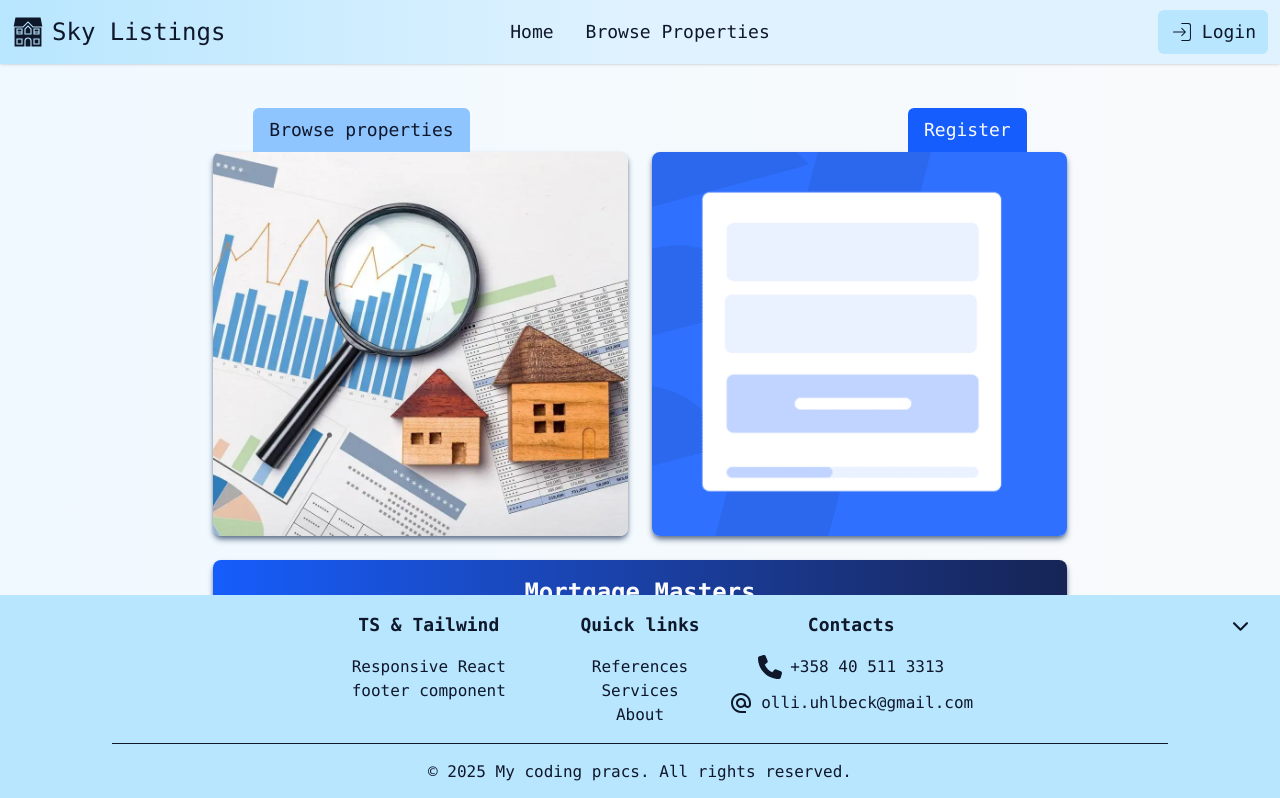
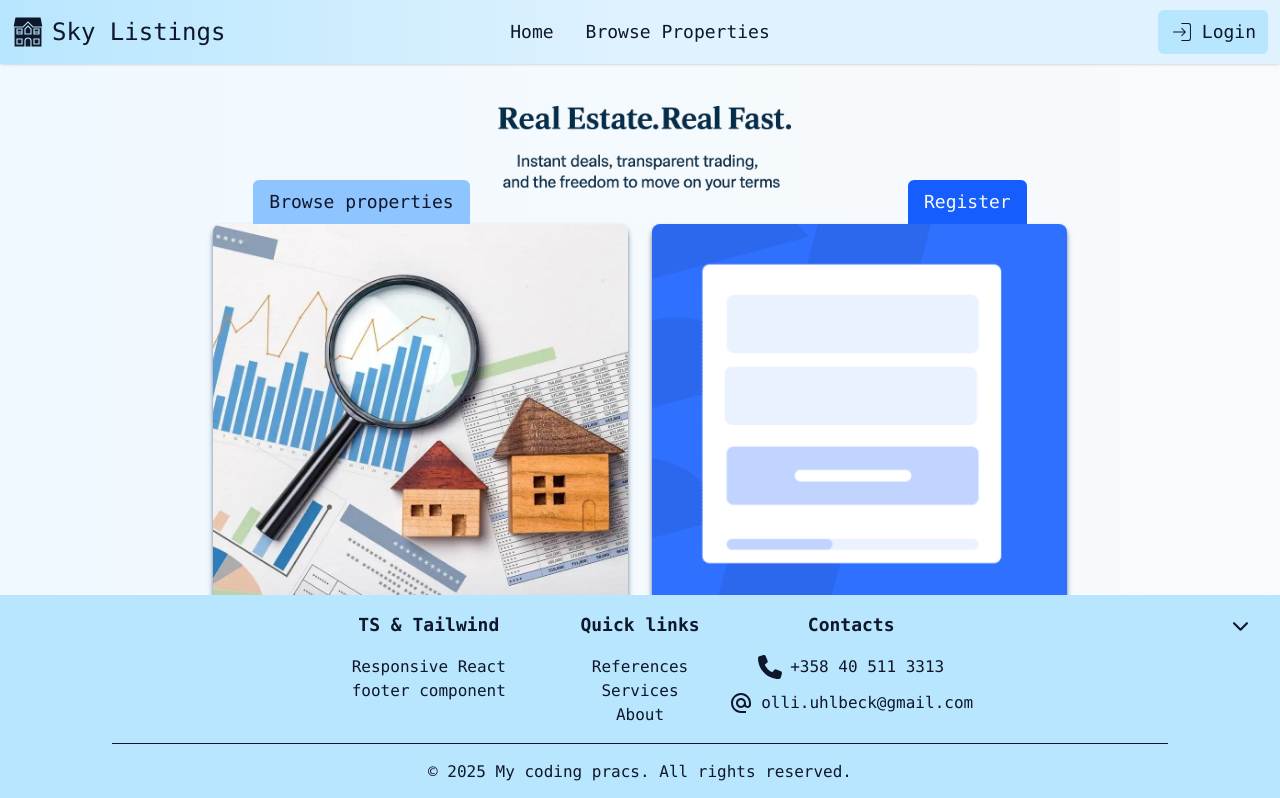
Before and after one commit to olliuhlbeck/sky-listings, a React (Vite) app in the folder frontend/: page / in a window 1280 px wide. Shown: the top 798 px of the page. Built offline with nearby package versions, Linux system fonts and the light colour scheme.

Commit message:
add hero section to top of front page

```diff
--- a/frontend/src/pages/HomePage/HomePage.tsx
+++ b/frontend/src/pages/HomePage/HomePage.tsx
@@ -7,15 +7,19 @@ import ContentButtonCard from '../../components/GeneralComponents/ContentButtonC
 import browseHouses from '../../assets/browseHouses.jpg';
 import sellHouse from '../../assets/sellHouse.jpg';
 import Button from '../../components/GeneralComponents/Button';
+import heroSection from '../../assets/heroSection.png';
 
 const HomePage = () => {
   const { user } = useAuth();
 
   return (
-    <div className='flex flex-col justify-center items-center mt-20'>
+    <div className='flex flex-col justify-center items-center'>
+      {/* Descriptive slogan to lure users attraction */}
+      <div className='w-1/2 md:w-1/3 lg:w-1/4 flex items-center justify-center mt-4 mb-12 lg:mt-6 lg:mb-6'>
+        <img src={heroSection} alt='Hero section' />
+      </div>
       {/* Render different main content if there is logged in user or not */}
       {user ? (
-        <>
         <div className='flex flex-col lg:flex-row w-4/6 min-w-48 gap-6'>
           <ContentButtonCard
             link='browseProperties'
@@ -30,9 +34,7 @@ const HomePage = () => {
             addToClassName='right-10 !bg-blue-950 dark:!bg-blue-900 text-gray-50'
           />
         </div>
-        </>
       ) : (
-        <>
         <div className='flex flex-col lg:flex-row w-4/6 min-w-48 gap-6'>
           <ContentButtonCard
             link='browseProperties'
@@ -50,7 +52,6 @@ const HomePage = () => {
             </Button>
           </Link>
         </div>
-        </>
       )}
       {/* Render ad */}
       <AdComponent
```
Lines whose indentation alone changed are shown as unchanged.
